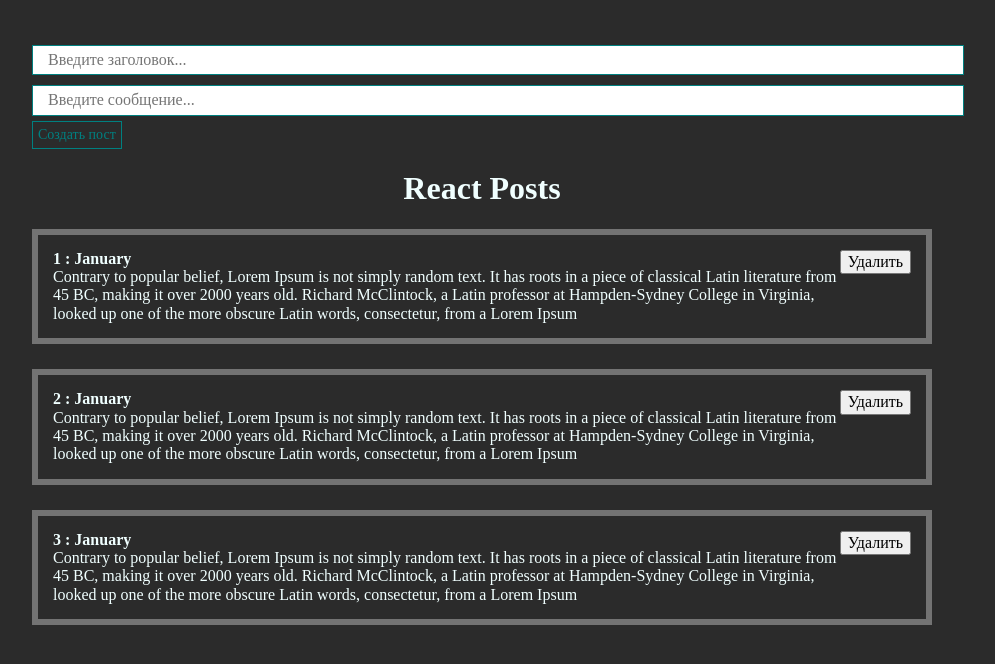
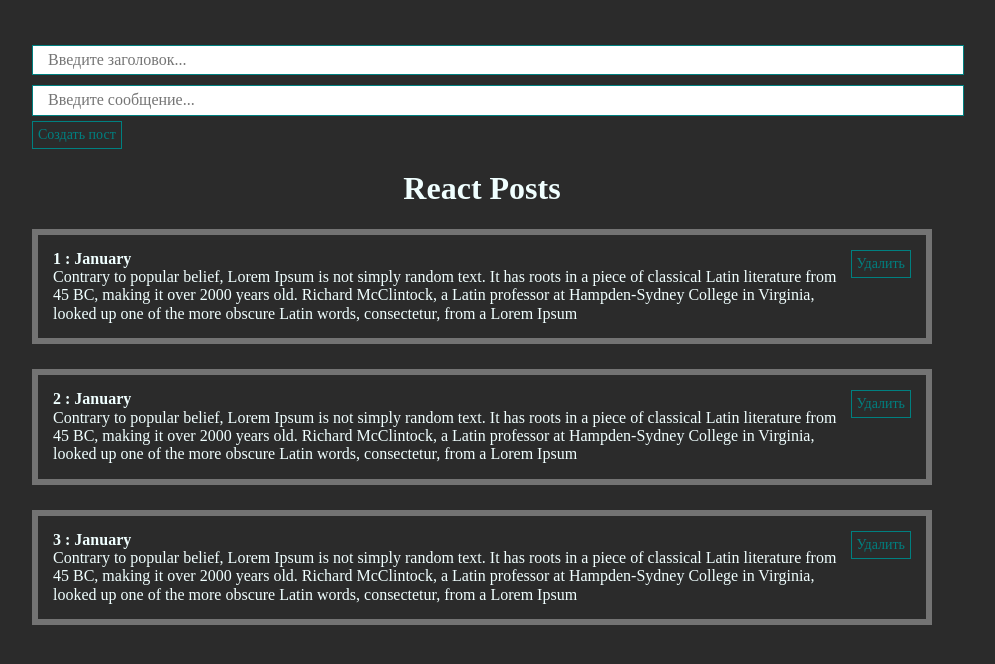
Before and after one commit to Andrii-Yukhymenko/react-course, a React (Create React App) app: page / in a window 1280 px wide. Shown: the top 664 px of the page, without its empty margins (158-1153 px from the left). Built offline with nearby package versions, Linux system fonts and the light colour scheme.

Commit message:
01:00:00

```diff
--- a/src/App.jsx
+++ b/src/App.jsx
@@ -4,6 +4,7 @@ import PostList from './components/PostList';
 import MyButton from './components/UI/button/MyButton';
 import MyInput from './components/UI/input/MyInput';
 import post from './components/Post';
+import PostForm from './components/PostForm';
 
 function App() {
   let [posts, setPosts] = useState([
@@ -26,35 +27,24 @@ function App() {
         'Contrary to popular belief, Lorem Ipsum is not simply random text. It has roots in a piece of classical Latin literature from 45 BC, making it over 2000 years old. Richard McClintock, a Latin professor at Hampden-Sydney College in Virginia, looked up one of the more obscure Latin words, consectetur, from a Lorem Ipsum',
     },
   ]);
-  let [postTitle, setPostTitle] = useState();
-  let [postContent, setPostContent] = useState();
-  const addNewPost = (e) => {
-    e.preventDefault();
+
+  const createNewPost = (postTitle, postContent) => {
     const newPost = { id: Date.now(), title: postTitle, content: postContent };
     setPosts([...posts, newPost]);
-    setPostTitle('');
-    setPostContent('');
+  };
+  const removePost = (post) => {
+    setPosts(posts.filter((i) => i.id !== post.id));
   };
 
   return (
     <>
       <div className="container">
-        <form onSubmit={addNewPost}>
-          <MyInput
-            type="text"
-            placeholder="Введите заголовок..."
-            onChange={(e) => setPostTitle(e.target.value)}
-            value={postTitle}
-          />
-          <MyInput
-            type="text"
-            placeholder="Введите сообщение..."
-            onChange={(e) => setPostContent(e.target.value)}
-            value={postContent}
-          />
-          <MyButton onSubmit={addNewPost}>Создать пост</MyButton>
-        </form>
-        <PostList posts={posts} title={'React Posts'} />
+        <PostForm createNewPost={createNewPost} />
+        {posts.length !== 0 ? (
+          <PostList removePost={removePost} posts={posts} title={'React Posts'} />
+        ) : (
+          <p>Постов нет</p>
+        )}
       </div>
     </>
   );
--- a/src/components/Post.jsx
+++ b/src/components/Post.jsx
@@ -1,15 +1,22 @@
 import React from 'react';
+import MyButton from './UI/button/MyButton';
 
-function Post(props) {
-  console.log(props);
+function Post({ number, post, removePost }) {
   return (
     <div className="post">
       <div className="post__content">
-        <strong>{props.number} : {props.post.title}</strong>
-        <div>{props.post.content}</div>
+        <strong>
+          {number} : {post.title}
+        </strong>
+        <div>{post.content}</div>
       </div>
       <div className="post__btns">
-        <button>Удалить</button>
+        <MyButton
+          onClick={() => {
+            removePost(post);
+          }}>
+          Удалить
+        </MyButton>
       </div>
     </div>
   );
--- /dev/null
+++ b/src/components/PostForm.jsx
@@ -0,0 +1,34 @@
+import React, { useState } from 'react';
+import MyInput from './UI/input/MyInput';
+import MyButton from './UI/button/MyButton';
+
+function PostForm({ createNewPost }) {
+  let [postTitle, setPostTitle] = useState();
+  let [postContent, setPostContent] = useState();
+
+  const addNewPost = (e) => {
+    e.preventDefault();
+    createNewPost(postTitle, postContent);
+    setPostTitle('');
+    setPostContent('');
+  };
+  return (
+    <form onSubmit={addNewPost}>
+      <MyInput
+        type="text"
+        placeholder="Введите заголовок..."
+        onChange={(e) => setPostTitle(e.target.value)}
+        value={postTitle}
+      />
+      <MyInput
+        type="text"
+        placeholder="Введите сообщение..."
+        onChange={(e) => setPostContent(e.target.value)}
+        value={postContent}
+      />
+      <MyButton>Создать пост</MyButton>
+    </form>
+  );
+}
+
+export default PostForm;
--- a/src/components/PostList.jsx
+++ b/src/components/PostList.jsx
@@ -1,12 +1,12 @@
 import React from 'react';
 import Post from './Post';
 
-function PostList(props) {
+function PostList({ posts, title, removePost }) {
   return (
     <>
-      <h1 style={{ textAlign: 'center' }}>{props.title}</h1>
-      {props.posts.map((item, index) => {
-        return <Post key={item.id} post={item} number={index + 1} />;
+      <h1 style={{ textAlign: 'center' }}>{title}</h1>
+      {posts.map((item, index) => {
+        return <Post removePost={removePost} key={item.id} post={item} number={index + 1} />;
       })}
     </>
   );
```
